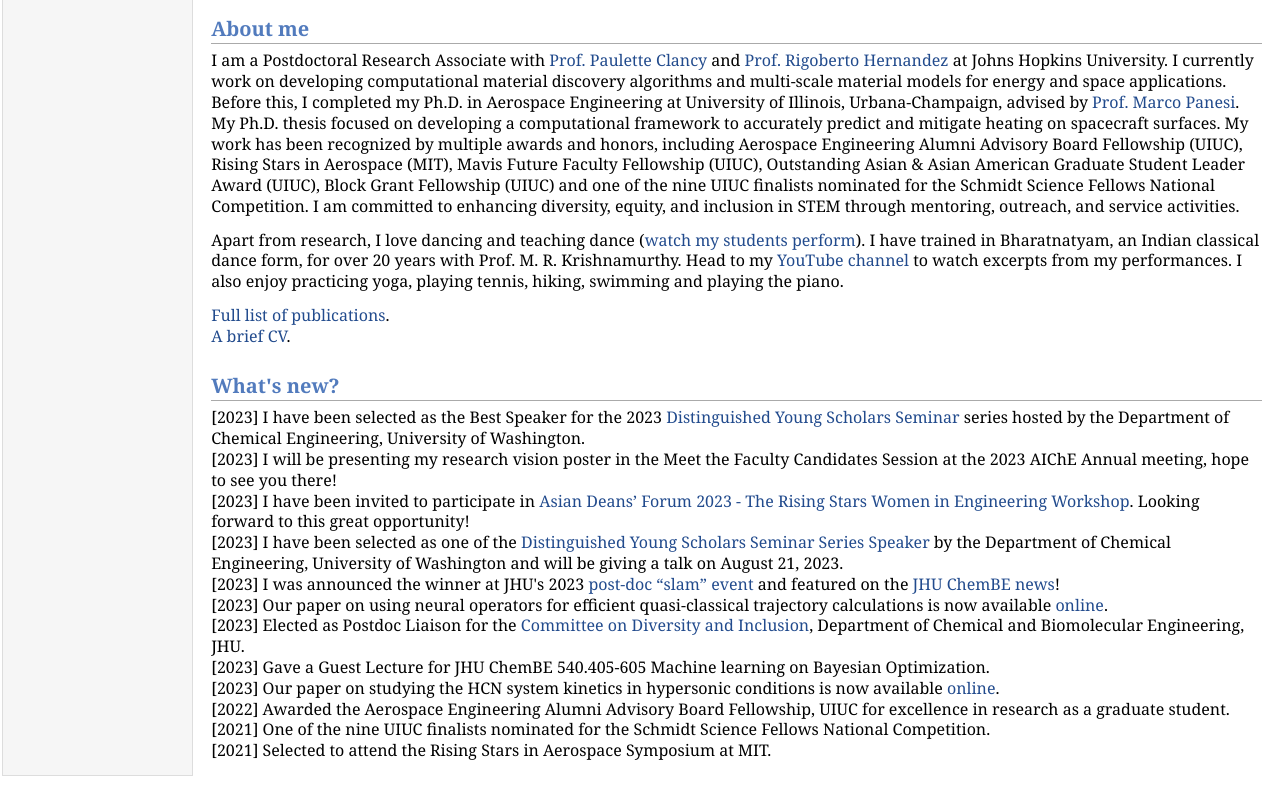
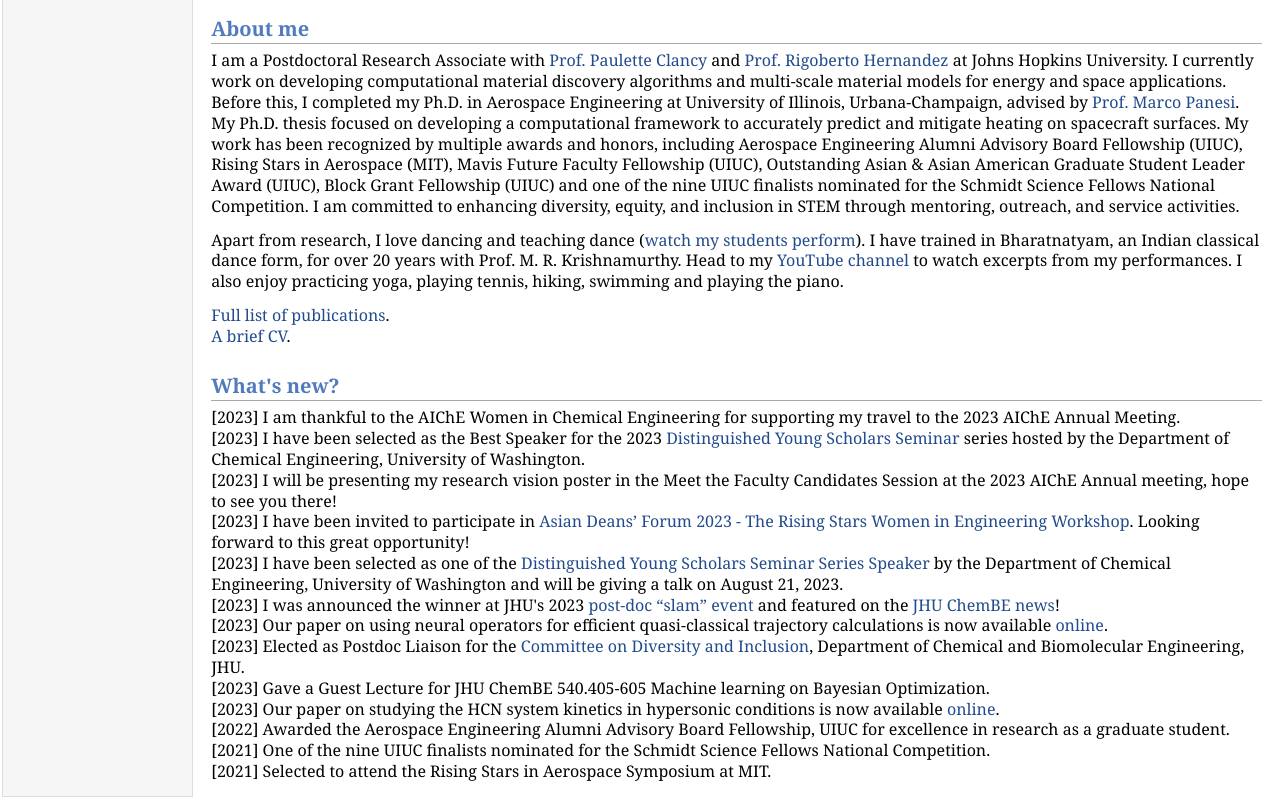
Before and after one commit to msharmap/msharmap.github.io, a plain HTML site: page index.html in a window 1280 px wide. Shown: the part 454-1261 px from the top of the page. Before the commit the page ends 1240 px from the top, so only its background shows below. Drawn offline with Linux system fonts and the light colour scheme.

Commit message:
Mod(index): WIC travel awards

```diff
--- a/index.html
+++ b/index.html
@@ -43,7 +43,8 @@ I am committed to enhancing diversity, equity, and inclusion in STEM through men
 <a href="https://drive.google.com/file/d/1RIurQiX89PXObMOjV_9_TwhxZf3Z4Qwu/view?usp=sharing" target=&ldquo;blank&rdquo;>A brief CV</a>.
 </p>
 <h2>What's new?</h2>
-<p>[2023] I have been selected as the Best Speaker for the 2023 <a href="https://depts.washington.edu/dyss/2023.html" target=&ldquo;blank&rdquo;>Distinguished Young Scholars Seminar</a> series hosted by the Department of Chemical Engineering, University of Washington.<br />
+<p>[2023] I am thankful to the AIChE Women in Chemical Engineering for supporting my travel to the 2023 AIChE Annual Meeting. <br />
+[2023] I have been selected as the Best Speaker for the 2023 <a href="https://depts.washington.edu/dyss/2023.html" target=&ldquo;blank&rdquo;>Distinguished Young Scholars Seminar</a> series hosted by the Department of Chemical Engineering, University of Washington.<br />
 [2023] I will be presenting my research vision poster in the Meet the Faculty Candidates Session at the 2023 AIChE Annual meeting, hope to see you there!<br />
 [2023] I have been invited to participate in <a href="https://www.risingstarsasia.org/index.php" target=&ldquo;blank&rdquo;>Asian Deans&rsquo; Forum 2023 - The Rising Stars Women in Engineering Workshop</a>. Looking forward to this great opportunity!<br />
 [2023] I have been selected as one of the <a href="https://depts.washington.edu/dyss/2023.html" target=&ldquo;blank&rdquo;>Distinguished Young Scholars Seminar Series Speaker</a> by the Department of Chemical Engineering, University of Washington and will be giving a talk on August 21, 2023.<br />
```
Also changed, not shown: 1 other file.
